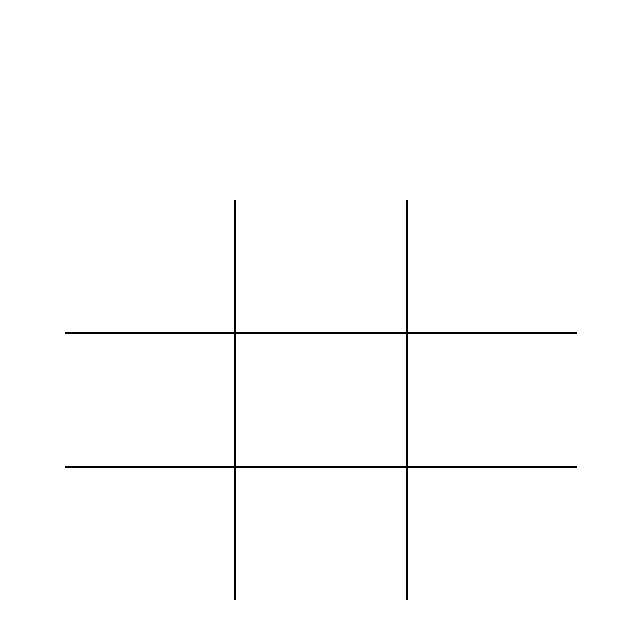
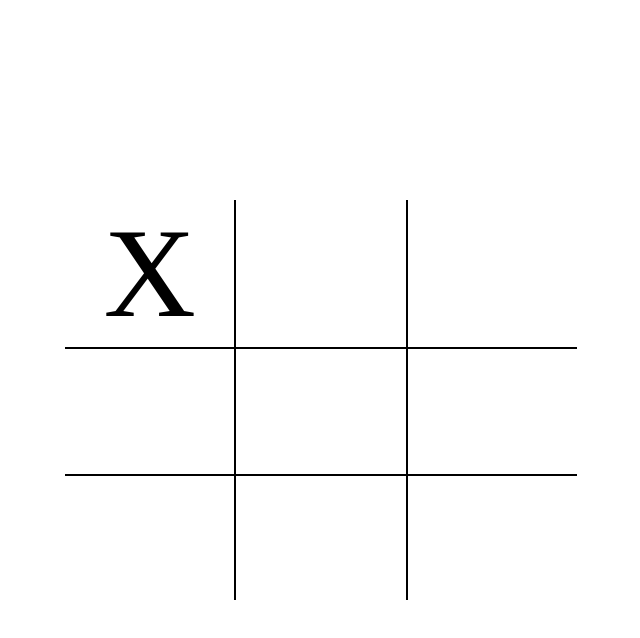
Before and after one commit to rylanh1234/javascript-projects, a plain HTML site: page tictactoe/index.html in a window 1280 px wide. Both pictures are taken after a click on the element 468 px from the left and 266 px from the top of the page. Shown: the whole page, without its empty margins (319-959 px from the left). Drawn offline with Linux system fonts and the light colour scheme.

Commit message:
Player markers are displayed on click

```diff
--- a/tictactoe/script.js
+++ b/tictactoe/script.js
@@ -79,10 +79,12 @@ const displayBoard = (function () {
             if (gameboard[myGlobal.targetBlock] == "") {
                 if (playerTurn % 2 == 0) {
                     playRound(myGlobal.playerOne);
+                    e.target.textContent = myGlobal.playerOne.marker;
                     playerTurn += 1;
                 }
                 else {
                     playRound(myGlobal.playerTwo);
+                    e.target.textContent = myGlobal.playerTwo.marker;
                     playerTurn += 1;
                 }
             }
--- a/tictactoe/styles.css
+++ b/tictactoe/styles.css
@@ -18,4 +18,6 @@ body {
 
 .blockDiv {
     background-color: white;
+    font-size: 8rem;
+    text-align: center;
 }
```
